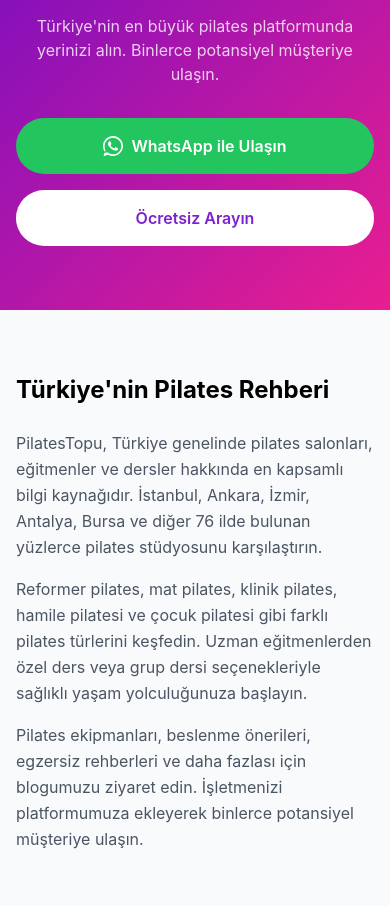
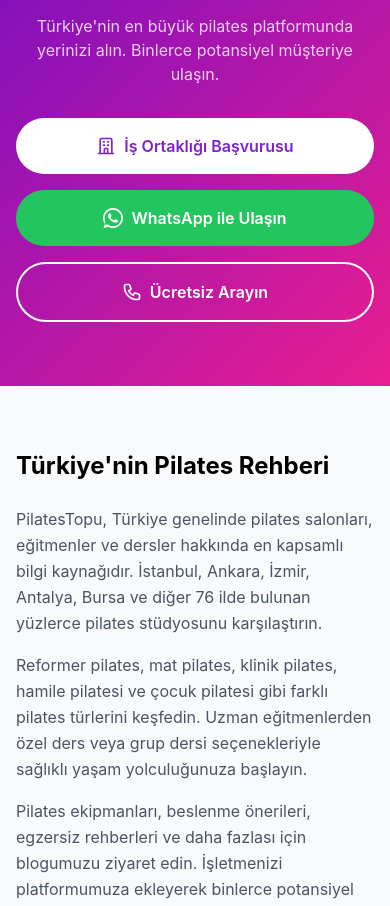
Before and after one commit to mistalyon/pilatestopu-next, a Next.js app: page / in a window 390 px wide. Shown: the part 6127-7033 px from the top of the page. Built offline with nearby package versions, Linux system fonts and the light colour scheme; no server answers.

Commit message:
faz6: CTA - is-ortakligi link, fix typo Ucretsiz, phone icon, 3 buttons

```diff
--- a/src/components/home/CTASection.tsx
+++ b/src/components/home/CTASection.tsx
@@ -1,14 +1,29 @@
+import Link from 'next/link';
+
 export default function CTASection() {
   return (
-    <section className="py-16" style={{ background: 'linear-gradient(135deg, #730EC3 0%, #E91E90 100%)' }}>
+    <section
+      className="py-16"
+      style={{ background: 'linear-gradient(135deg, #730EC3 0%, #E91E90 100%)' }}
+    >
       <div className="container mx-auto px-4 text-center">
         <h2 className="text-3xl md:text-4xl font-bold text-white mb-4">
           Pilates Stüdyonuzu Listeleyin
         </h2>
         <p className="text-white/80 mb-8 max-w-2xl mx-auto">
-          Türkiye&apos;nin en büyük pilates platformunda yerinizi alın. Binlerce potansiyel müşteriye ulaşın.
+          Türkiye&apos;nin en büyük pilates platformunda yerinizi alın.
+          Binlerce potansiyel müşteriye ulaşın.
         </p>
         <div className="flex flex-col sm:flex-row gap-4 justify-center">
+          <Link
+            href="/is-ortakligi"
+            className="inline-flex items-center justify-center gap-2 bg-white text-purple-700 font-semibold px-8 py-4 rounded-full hover:bg-gray-100 transition-colors"
+          >
+            <svg className="w-5 h-5" fill="none" stroke="currentColor" viewBox="0 0 24 24">
+              <path strokeLinecap="round" strokeLinejoin="round" strokeWidth={2} d="M19 21V5a2 2 0 00-2-2H7a2 2 0 00-2 2v16m14 0h2m-2 0h-5m-9 0H3m2 0h5M9 7h1m-1 4h1m4-4h1m-1 4h1m-5 10v-5a1 1 0 011-1h2a1 1 0 011 1v5m-4 0h4" />
+            </svg>
+            İş Ortaklığı Başvurusu
+          </Link>
           <a
             href="https://wa.me/905446732202"
             target="_blank"
@@ -23,9 +38,12 @@ export default function CTASection() {
           </a>
           <a
             href="tel:+905446732202"
-            className="inline-flex items-center justify-center gap-2 bg-white text-purple-700 font-semibold px-8 py-4 rounded-full hover:bg-gray-100 transition-colors"
+            className="inline-flex items-center justify-center gap-2 border-2 border-white text-white font-semibold px-8 py-4 rounded-full hover:bg-white/10 transition-colors"
           >
-            Öcretsiz Arayın
+            <svg className="w-5 h-5" fill="none" stroke="currentColor" viewBox="0 0 24 24">
+              <path strokeLinecap="round" strokeLinejoin="round" strokeWidth={2} d="M3 5a2 2 0 012-2h3.28a1 1 0 01.948.684l1.498 4.493a1 1 0 01-.502 1.21l-2.257 1.13a11.042 11.042 0 005.516 5.516l1.13-2.257a1 1 0 011.21-.502l4.493 1.498a1 1 0 01.684.949V19a2 2 0 01-2 2h-1C9.716 21 3 14.284 3 6V5z" />
+            </svg>
+            Ücretsiz Arayın
           </a>
         </div>
       </div>
```
